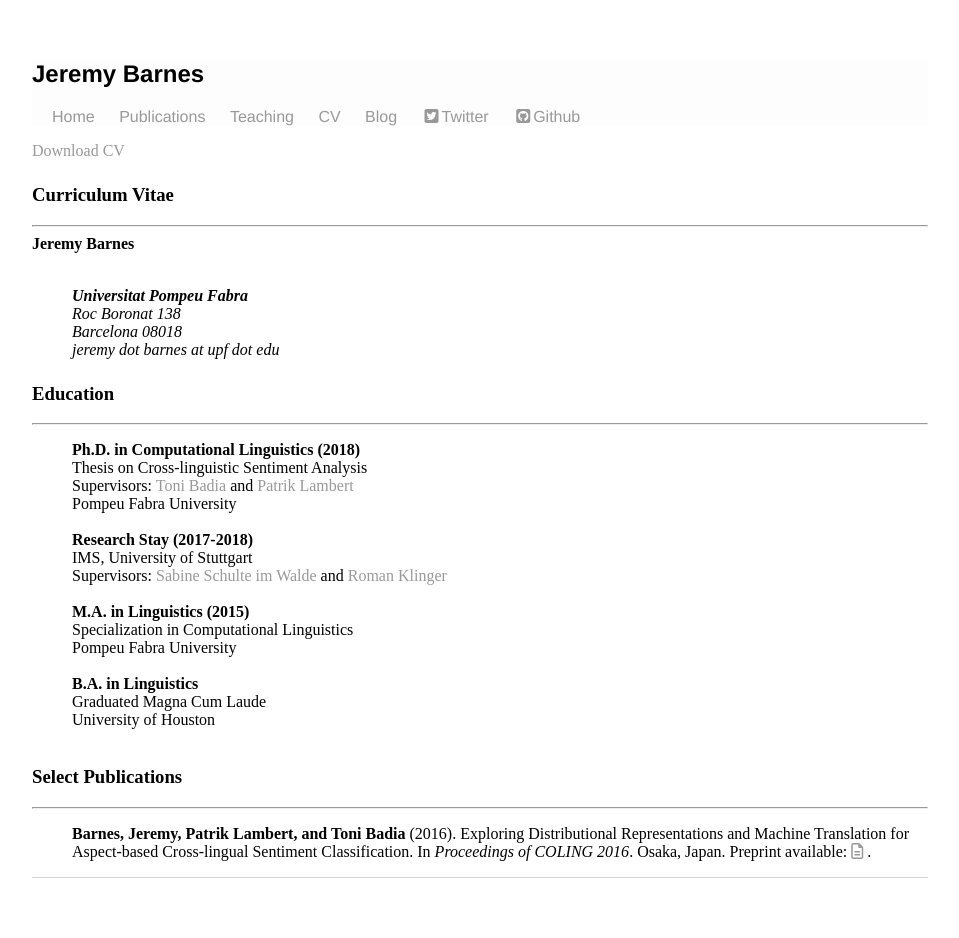
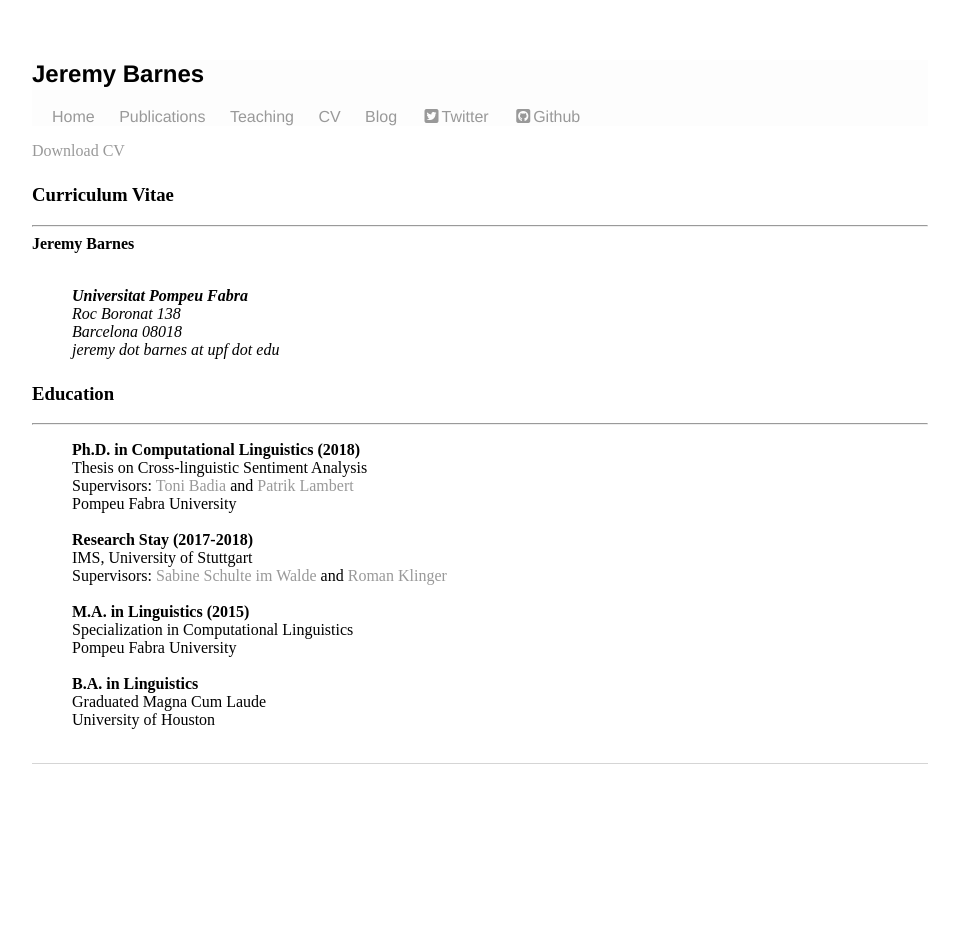
Before and after one commit to jerbarnes/jbarnesspain.github.io, a Jekyll site: the page built from cv/index.html, in a window 1280 px wide. Shown: the whole page, without its empty margins (160-1119 px from the left). Built offline with Jekyll 4.4.1, drawn with Linux system fonts in a browser that asks for light colours; nearby versions of some CDN libraries; after the commit the page ends 900 px from its top, so only the background shows below that.

Commit message:
updated cv

```diff
--- a/cv/index.html
+++ b/cv/index.html
@@ -49,15 +49,6 @@ title: CV
 		University of Houston<br><br>
 	    </ul>
 
-		<h3>Select Publications</h3>
-	    <hr>
-
-<ul>
-		<strong>Barnes, Jeremy, Patrik Lambert, and Toni Badia</strong> (2016). Exploring Distributional
-          Representations and Machine Translation for Aspect-based Cross-lingual Sentiment Classification.
-	In <i>Proceedings of COLING 2016</i>. Osaka, Japan. Preprint available: <a href="/downloads/coling2016.pdf"><i class="fa fa-file-text-o" aria-hidden="true"></i>
-		</a>.
-	    </ul>
 		</div>
 
 	    </article>
```
